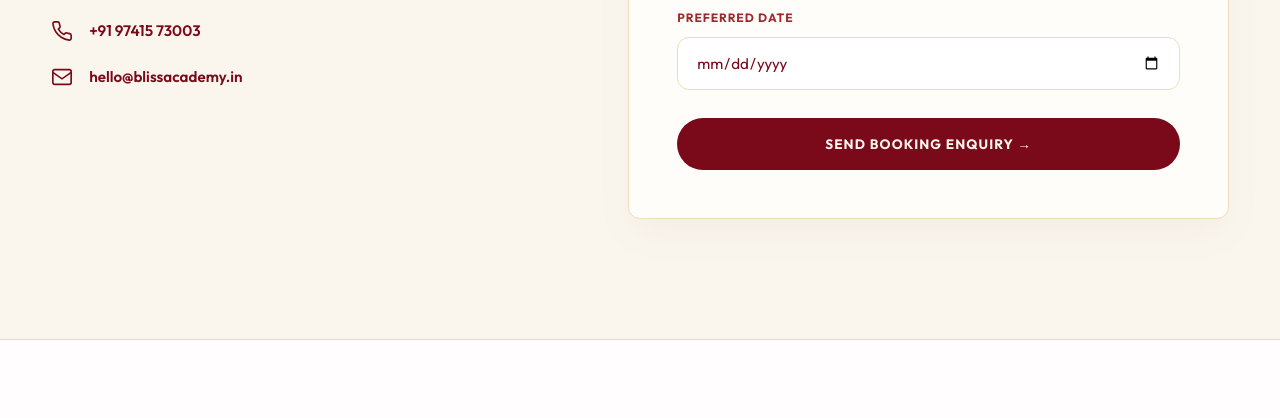
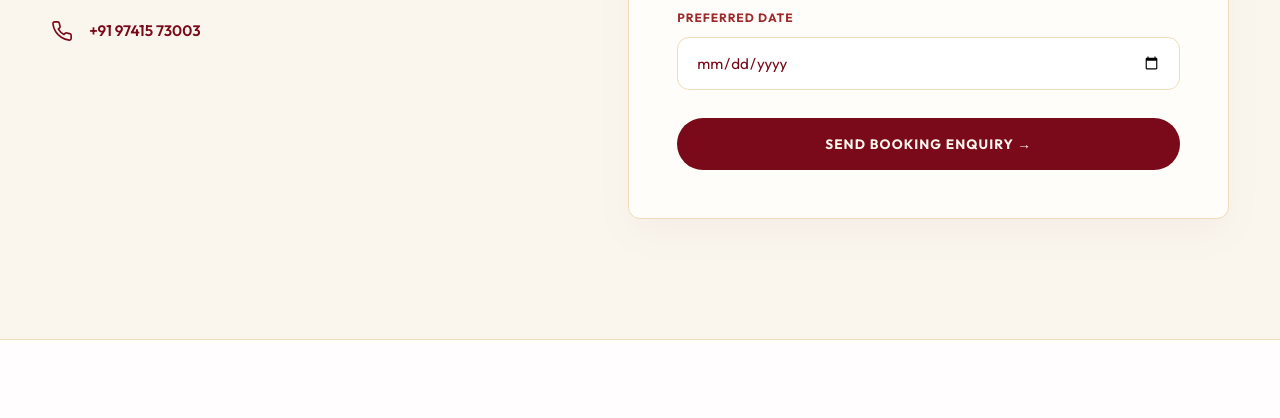
Before and after one commit to pineapplelabs-test/BLISS-FINAL-, a plain HTML site: page party-hall.html in a window 1280 px wide. Shown: the part 3419-3837 px from the top of the page. Drawn offline with Linux system fonts and the light colour scheme.

Commit message:
Remove email contact details from website

```diff
--- a/party-hall.html
+++ b/party-hall.html
@@ -1335,13 +1335,6 @@
                   d="M22 16.92v3a2 2 0 0 1-2.18 2 19.79 19.79 0 0 1-8.63-3.07 19.5 19.5 0 0 1-6-6A19.79 19.79 0 0 1 2.12 4.18 2 2 0 0 1 4.11 2h3a2 2 0 0 1 2 1.72c.127.96.361 1.903.7 2.81a2 2 0 0 1-.45 2.11L8.09 9.91a16 16 0 0 0 6 6l1.27-1.27a2 2 0 0 1 2.11-.45c.907.339 1.85.573 2.81.7A2 2 0 0 1 22 16.92z" />
               </svg>
               <span>+91 97415 73003</span>
-            </div>
-            <div>
-              <svg viewBox="0 0 24 24">
-                <rect x="2" y="4" width="20" height="16" rx="2" />
-                <path d="M22 7l-10 7L2 7" />
-              </svg>
-              <span>hello@blissacademy.in</span>
             </div>
           </div>
         </div>
```
Also changed, not shown: dance.html (+0 -4 lines).
